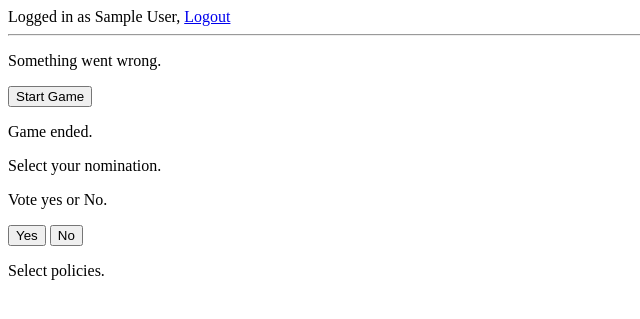
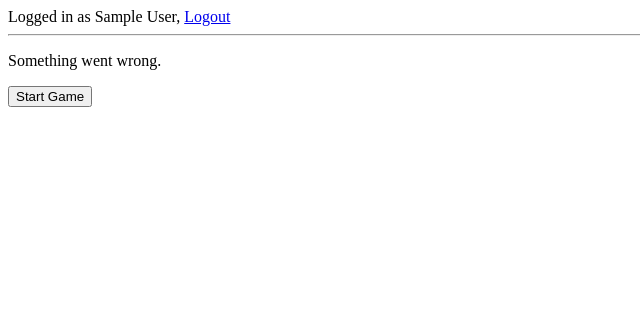
Before and after one commit to TiborVoelcker/WebApp, a Flask app: template app/main/templates/game.html in a window 1280 px wide. Shown: the top 319 px of the page, without its empty margins (0-640 px from the left). Run offline with Flask 2, Linux system fonts and the light colour scheme; the template is opened without the code that fills it, so the values that code supplies are empty; the visitor is signed in with stand-in values (Sample User, id 1); data comes from the database, SQL or seed files in the repository; some libraries are stand-ins or nearby versions.

Commit message:
feat: implement hiding the and showing correct sections in game.html, implement 'new president' event

```diff
--- a/app/main/static/app.js
+++ b/app/main/static/app.js
@@ -3,14 +3,14 @@
 document.addEventListener("DOMContentLoaded", function(event) {
     console.log("DOM fully loaded and parsed");
     socket.connect();
+
     document.getElementById("start_game").addEventListener('click', function (e) {
-        console.log("starting game");
         socket.emit("start game", (flag, message) => {
-            if (flag) {document.getElementById("pre_game").classList.toggle("active")}
-            else if (flag) {console.log(message);}
+            if (flag) {document.getElementById("pre_game").hidden = true}
+            else {console.log(message);}
         })
     });
-});
+})
 
 socket.on('player joined', function(data) {
     if (!document.getElementById(data.id)) {
@@ -22,19 +22,26 @@
         li.appendChild(a);
         players.appendChild(li);
     }
-});
+})
 
 socket.on('player left', function(data) {
     if (document.getElementById(data.id)) {
         var player = document.getElementById(data.id);
         player.parentNode.removeChild(player);
     }
-});
+})
 
-socket.on('')
+socket.on('new president', function (data) {
+    var player = document.getElementById(data.id);
+    player.classList.add("president")
+})
+
+socket.on('nominate chancellor', function (data) {
+    document.getElementById("nomination").hidden = false;
+})
 
 socket.on("error", function(data) {
    console.log(data)
-});
+})
 
 //ToDo: implement basic featues
--- a/app/main/templates/game.html
+++ b/app/main/templates/game.html
@@ -4,6 +4,7 @@
 <script type="text/javascript">const game_slug = "{{ game.slug }}"</script>
 <script src="//cdnjs.cloudflare.com/ajax/libs/socket.io/2.2.0/socket.io.js" integrity="sha256-yr4fRk/GU1ehYJPAs8P4JlTgu0Hdsp4ZKrx8bDEDC3I=" crossorigin="anonymous"></script>
 <script type="text/javascript" src = "{{ url_for('main.static', filename='app.js') }}"></script>
+<link rel="stylesheet" href="{{ url_for('main.static', filename='game.css') }}">
 {% endblock %}
 
 {% block body %}
@@ -21,21 +22,21 @@
     <div id="pre_game" class="section">
         <button type="button" id="start_game">Start Game</button>
     </div>
-    <div id="post_game" class="section">
+    <div id="post_game" class="section" hidden>
         <p>Game ended.</p>
     </div>
 </main>
-<div class="popup" id="nomination">
+<div class="popup" id="nomination" hidden>
     <p>Select your nomination.</p>
     <ul id="nomination_list">
     </ul>
 </div>
-<div class="popup" id="election">
+<div class="popup" id="election" hidden>
     <p>Vote yes or No.</p>
     <button type="button" id="yes">Yes</button>
     <button type="button" id="no">No</button>
 </div>
-<div class="popup" id="policies">
+<div class="popup" id="policies" hidden>
     <p>Select policies.</p>
     <ul id="policy_list">
     </ul>
```
Also changed, not shown: app/main/static/game.css (added).
